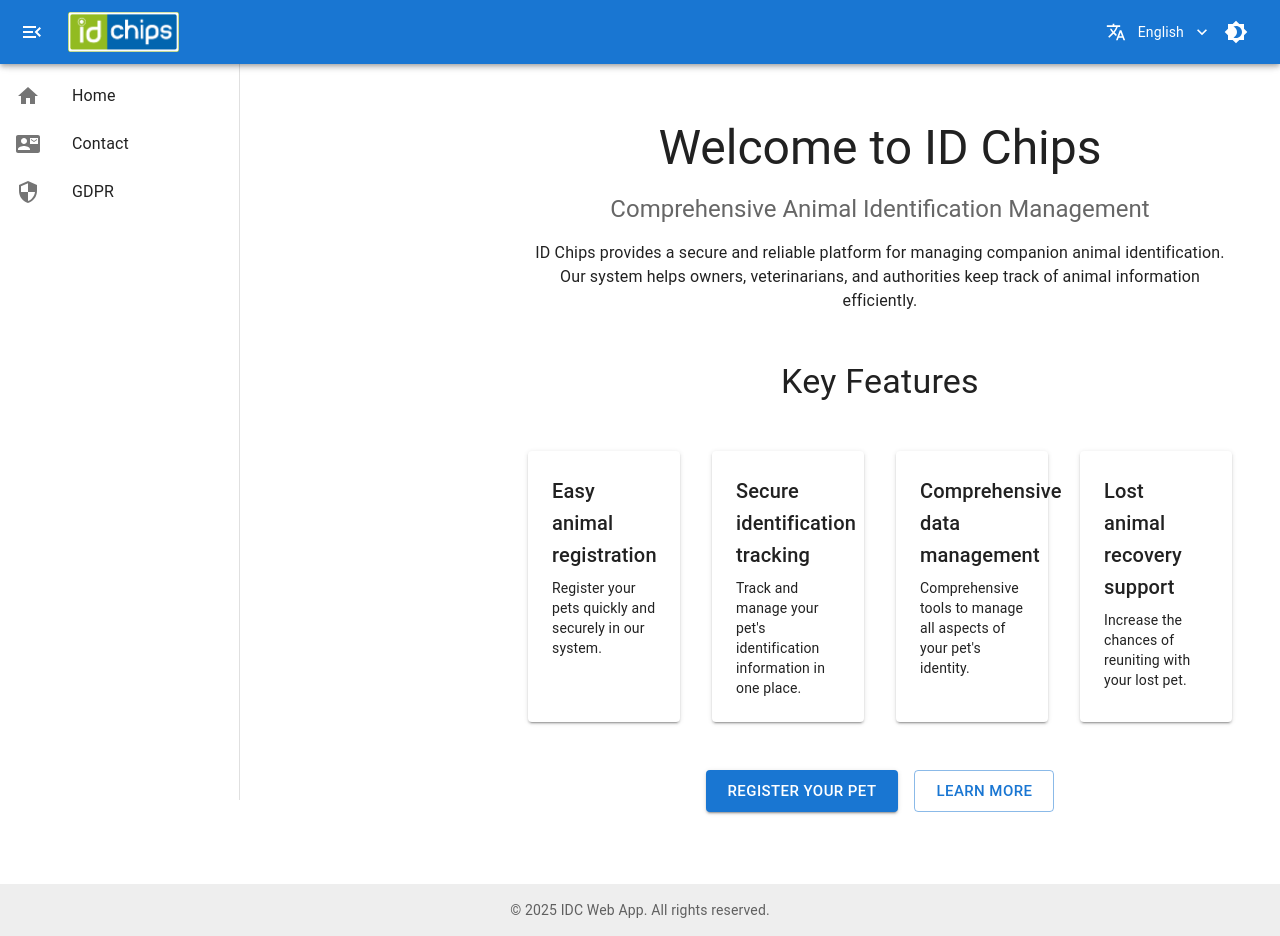
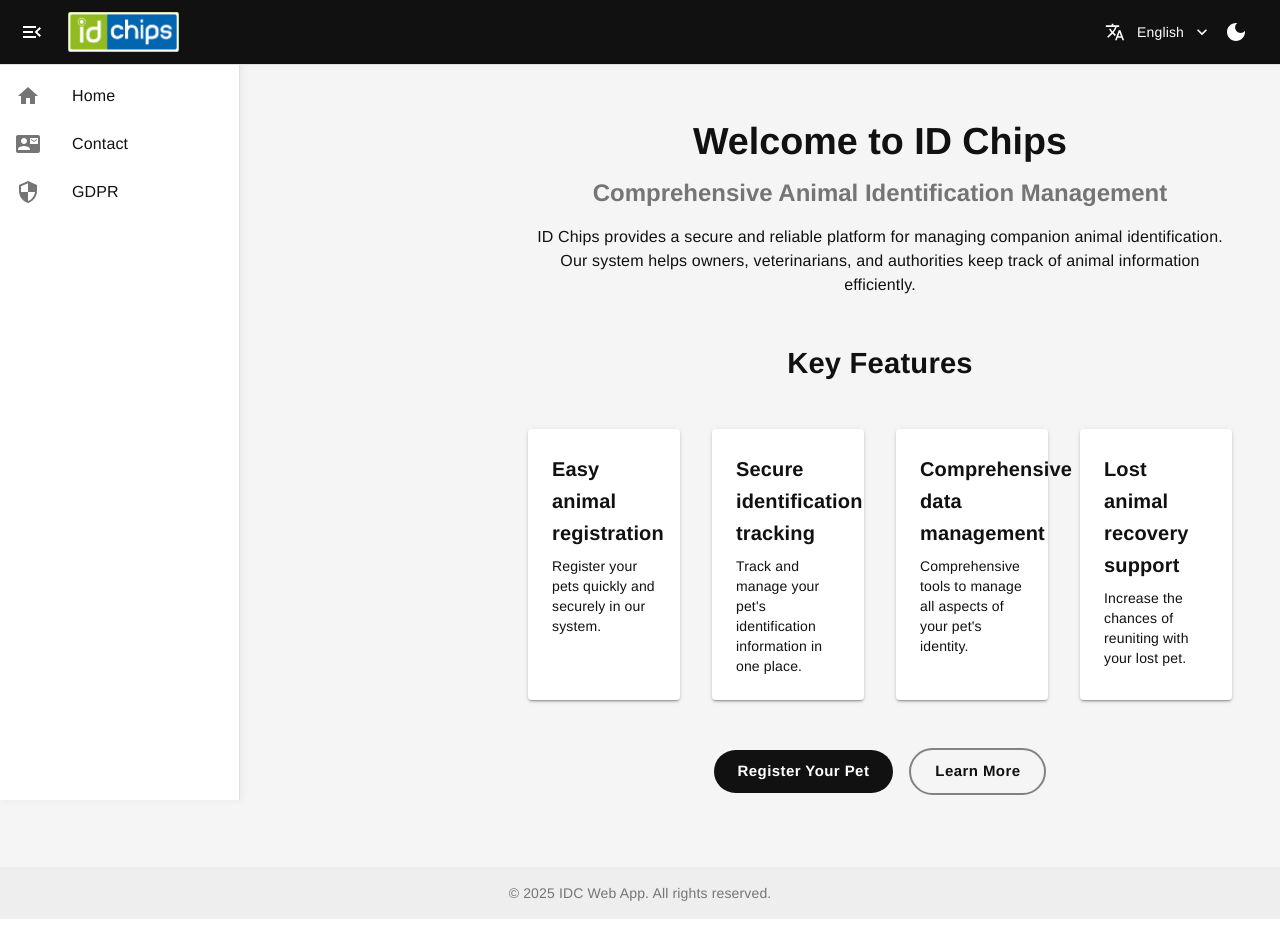
Before and after one commit to mparthoens/idc-sourcegraph, a React (Vite) app in the folder idc-web/: page / in a window 1280 px wide. Built offline with nearby package versions, Linux system fonts and the light colour scheme.

Commit message:
Fix theme application to use Nike-inspired theme

```diff
--- a/idc-web/src/App.tsx
+++ b/idc-web/src/App.tsx
@@ -4,7 +4,7 @@ import MainLayout from './components/layout/MainLayout';
 import Home from './pages/Home';
 import Contact from './pages/Contact';
 import GDPR from './pages/GDPR';
-import ThemeShowcase from './pages/ThemeShowCase';
+import ThemeShowcase from './pages/ThemeShowcase';
 import { ThemeProvider } from './contexts/ThemeContext';
 
 // Import i18n configuration to enable translations
--- a/idc-web/src/components/ThemeToggle.tsx
+++ b/idc-web/src/components/ThemeToggle.tsx
@@ -1,6 +1,7 @@
+// src/ThemeToggle.tsx
 import { IconButton, Tooltip } from '@mui/material';
-import Brightness4Icon from '@mui/icons-material/Brightness4'; // Dark mode icon
-import Brightness7Icon from '@mui/icons-material/Brightness7'; // Light mode icon
+import DarkModeIcon from '@mui/icons-material/DarkMode'; // Better dark mode icon
+import LightModeIcon from '@mui/icons-material/LightMode'; // Better light mode icon
 import { useThemeContext } from '../contexts/ThemeContext';
 import { useTranslation } from 'react-i18next';
 
@@ -29,7 +30,7 @@ const ThemeToggle = () => {
             ? t('theme.switchToDark', 'Switch to dark theme')
             : t('theme.switchToLight', 'Switch to light theme')
         }>
-        {mode === 'light' ? <Brightness4Icon /> : <Brightness7Icon />}
+        {mode === 'light' ? <DarkModeIcon /> : <LightModeIcon />}
       </IconButton>
     </Tooltip>
   );
--- a/idc-web/src/components/layout/TopBar.tsx
+++ b/idc-web/src/components/layout/TopBar.tsx
@@ -43,6 +43,7 @@ const Topbar = ({
   return (
     <AppBar
       position='fixed'
+      color='primary' // Explicitly set to use primary color
       sx={{ zIndex: (theme) => theme.zIndex.drawer + 1 }}>
       <Toolbar>
         {/* Mobile menu toggle button - only visible on mobile */}
--- a/idc-web/src/contexts/ThemeContext.tsx
+++ b/idc-web/src/contexts/ThemeContext.tsx
@@ -1,3 +1,4 @@
+// src/contexts/ThemeContext.tsx
 import React, {
   createContext,
   useState,
@@ -5,11 +6,9 @@ import React, {
   useMemo,
   useContext,
 } from 'react';
-import {
-  ThemeProvider as MuiThemeProvider,
-  createTheme,
-} from '@mui/material/styles';
+import { ThemeProvider as MuiThemeProvider } from '@mui/material/styles';
 import { PaletteMode } from '@mui/material';
+import { createAppTheme } from '../theme/theme'; // Import your custom theme
 
 // Define the context type
 type ThemeContextType = {
@@ -51,16 +50,8 @@ export const ThemeProvider: React.FC<{ children: React.ReactNode }> = ({
     });
   };
 
-  // Create the theme based on current mode
-  const theme = useMemo(
-    () =>
-      createTheme({
-        palette: {
-          mode,
-        },
-      }),
-    [mode]
-  );
+  // Create the theme based on current mode using your custom theme function
+  const theme = useMemo(() => createAppTheme(mode), [mode]);
 
   // Create the context value
   const contextValue = useMemo(
--- a/idc-web/src/theme/theme.ts
+++ b/idc-web/src/theme/theme.ts
@@ -1,169 +1,174 @@
 // src/theme/theme.ts
-import { createTheme, responsiveFontSizes } from '@mui/material/styles';
+import { createTheme, responsiveFontSizes, Theme } from '@mui/material/styles';
+import { PaletteMode } from '@mui/material';
+
+// Declare module augmentation for custom palette colors
+declare module '@mui/material/styles' {
+	interface Palette {
+		accent?: Palette['primary'];
+	}
+	interface PaletteOptions {
+		accent?: PaletteOptions['primary'];
+	}
+}
+
+// Declare module augmentation for custom button variant
+declare module '@mui/material/Button' {
+	interface ButtonPropsVariantOverrides {
+		accent: true;
+	}
+}
 
 /**
- * Color palette inspired by Nike.com
- * These colors will be used throughout the application
+ * Creates a theme based on the specified mode (light or dark)
+ * Inspired by Nike.com's design aesthetic
+ *
+ * @param {PaletteMode} mode - The color mode ('light' or 'dark')
+ * @returns {Theme} The configured Material-UI theme
  */
-const colors = {
+export const createAppTheme = (mode: PaletteMode): Theme => {
+	// Create the base theme
+	let theme = createTheme({
+		palette: {
+			mode,
 			primary: {
-		main: '#111111', // Nike's primary black
-		light: '#333333',
-		dark: '#000000',
-		contrastText: '#ffffff',
+				// Nike black
+				main: '#111',
+				light: '#333',
+				dark: '#000',
+				contrastText: '#fff',
 			},
 			secondary: {
-		main: '#f5f5f5', // Light gray
-		light: '#ffffff',
-		dark: '#e0e0e0',
-		contrastText: '#111111',
+				// Nike red/orange
+				main: '#fa5400',
+				light: '#ff7a33',
+				dark: '#c43e00',
+				contrastText: '#fff',
 			},
 			accent: {
-		main: '#fa5400', // Nike's orange accent
-		light: '#ff7d33',
-		dark: '#c43c00',
-		contrastText: '#ffffff',
+				// Nike accent color (sometimes used for CTAs)
+				main: '#fa5400',
+				light: '#ff7a33',
+				dark: '#c43e00',
+				contrastText: '#fff',
+			},
+			background: {
+				default: mode === 'light' ? '#f5f5f5' : '#121212',
+				paper: mode === 'light' ? '#fff' : '#1e1e1e',
+			},
+			text: {
+				primary: mode === 'light' ? '#111' : '#fff',
+				secondary: mode === 'light' ? '#757575' : '#b0b0b0',
+			},
+			error: {
+				main: '#d32f2f',
+			},
+			warning: {
+				main: '#ed6c02',
+			},
+			info: {
+				main: '#0288d1',
 			},
 			success: {
-		main: '#4caf50',
-		light: '#80e27e',
-		dark: '#087f23',
-		contrastText: '#ffffff',
+				main: '#2e7d32',
 			},
-	warning: {
-		main: '#ff9800',
-		light: '#ffc947',
-		dark: '#c66900',
-		contrastText: '#000000',
-	},
-	error: {
-		main: '#f44336',
-		light: '#ff7961',
-		dark: '#ba000d',
-		contrastText: '#ffffff',
-	},
-	info: {
-		main: '#2196f3',
-		light: '#6ec6ff',
-		dark: '#0069c0',
-		contrastText: '#ffffff',
-	},
-	background: {
-		default: '#ffffff',
-		paper: '#f5f5f5',
-	},
-	text: {
-		primary: '#111111',
-		secondary: '#757575',
-		disabled: '#9e9e9e',
-	},
-};
-
-/**
- * Create the base theme with customizations
- * This includes typography, colors, component styles, etc.
- */
-let theme = createTheme({
-	palette: {
-		primary: colors.primary,
-		secondary: colors.secondary,
-		error: colors.error,
-		warning: colors.warning,
-		info: colors.info,
-		success: colors.success,
-		background: colors.background,
-		text: colors.text,
 		},
 		typography: {
 			fontFamily: [
 				'Helvetica Neue',
 				'Arial',
 				'sans-serif',
+				'-apple-system',
+				'BlinkMacSystemFont',
+				'"Segoe UI"',
+				'Roboto',
 			].join(','),
 			h1: {
+				fontWeight: 700,
 				fontSize: '3.5rem',
-			fontWeight: 700,
 				letterSpacing: '-0.01562em',
 			},
 			h2: {
+				fontWeight: 700,
 				fontSize: '2.75rem',
-			fontWeight: 700,
 				letterSpacing: '-0.00833em',
 			},
 			h3: {
+				fontWeight: 600,
 				fontSize: '2.25rem',
-			fontWeight: 600,
 				letterSpacing: '0em',
 			},
 			h4: {
+				fontWeight: 600,
 				fontSize: '1.75rem',
-			fontWeight: 600,
 				letterSpacing: '0.00735em',
 			},
 			h5: {
+				fontWeight: 600,
 				fontSize: '1.5rem',
-			fontWeight: 500,
 				letterSpacing: '0em',
 			},
 			h6: {
+				fontWeight: 600,
 				fontSize: '1.25rem',
-			fontWeight: 500,
 				letterSpacing: '0.0075em',
 			},
 			subtitle1: {
+				fontWeight: 500,
 				fontSize: '1rem',
-			fontWeight: 400,
 				letterSpacing: '0.00938em',
 			},
 			subtitle2: {
+				fontWeight: 500,
 				fontSize: '0.875rem',
-			fontWeight: 500,
 				letterSpacing: '0.00714em',
 			},
 			body1: {
+				fontWeight: 400,
 				fontSize: '1rem',
-			fontWeight: 400,
 				letterSpacing: '0.00938em',
 			},
 			body2: {
+				fontWeight: 400,
 				fontSize: '0.875rem',
-			fontWeight: 400,
 				letterSpacing: '0.01071em',
 			},
 			button: {
+				fontWeight: 600,
 				fontSize: '0.875rem',
-			fontWeight: 500,
 				letterSpacing: '0.02857em',
 				textTransform: 'none',
 			},
-		caption: {
-			fontSize: '0.75rem',
-			fontWeight: 400,
-			letterSpacing: '0.03333em',
 		},
-		overline: {
-			fontSize: '0.625rem',
-			fontWeight: 400,
-			letterSpacing: '0.08333em',
-			textTransform: 'uppercase',
+		shape: {
+			borderRadius: 4,
+		},
+		components: {
+			MuiButton: {
+				variants: [
+					{
+						props: { variant: 'accent' },
+						style: {
+							color: '#fff',
+							backgroundColor: '#fa5400',
+							'&:hover': {
+								backgroundColor: '#ff7a33',
 							},
 						},
-	shape: {
-		borderRadius: 8,
 					},
-	components: {
-		// Button customizations
-		MuiButton: {
+				],
 				styleOverrides: {
 					root: {
-					borderRadius: 20,
+						borderRadius: 30,
 						padding: '8px 24px',
-					fontWeight: 500,
+						transition: 'all 0.2s ease-in-out',
+						textTransform: 'none',
+						fontWeight: 600,
 					},
 					contained: {
 						boxShadow: 'none',
 						'&:hover': {
-						boxShadow: '0px 2px 4px rgba(0, 0, 0, 0.2)',
+							boxShadow: '0px 2px 4px rgba(0, 0, 0, 0.1)',
 						},
 					},
 					outlined: {
@@ -173,127 +178,93 @@ let theme = createTheme({
 						},
 					},
 				},
-			// Add a custom 'accent' variant
-			variants: [
-				{
-					props: { variant: 'accent' },
-					style: {
-						backgroundColor: colors.accent.main,
-						color: colors.accent.contrastText,
-						'&:hover': {
-							backgroundColor: colors.accent.dark,
 			},
-					},
-				},
-			],
-		},
-		// Card customizations
 			MuiCard: {
 				styleOverrides: {
 					root: {
-					borderRadius: 12,
-					boxShadow: '0px 4px 12px rgba(0, 0, 0, 0.05)',
-				},
-			},
-		},
-		// AppBar customizations
-		MuiAppBar: {
-			styleOverrides: {
-				root: {
-					boxShadow: '0px 2px 4px rgba(0, 0, 0, 0.05)',
-				},
-			},
-		},
-		// Drawer customizations
-		MuiDrawer: {
-			styleOverrides: {
-				paper: {
-					backgroundColor: colors.primary.main,
-					color: colors.primary.contrastText,
-				},
-			},
-		},
-		// ListItemButton customizations for the sidebar
-		MuiListItemButton: {
-			styleOverrides: {
-				root: {
-					'&.Mui-selected': {
-						backgroundColor: 'rgba(255, 255, 255, 0.1)',
+						boxShadow: mode === 'light'
+							? '0px 2px 8px rgba(0, 0, 0, 0.05)'
+							: '0px 2px 8px rgba(0, 0, 0, 0.2)',
+						borderRadius: 8,
+						transition: 'transform 0.2s ease-in-out, box-shadow 0.2s ease-in-out',
 						'&:hover': {
-							backgroundColor: 'rgba(255, 255, 255, 0.2)',
-						},
-					},
-					'&:hover': {
-						backgroundColor: 'rgba(255, 255, 255, 0.05)',
+							transform: 'translateY(-4px)',
+							boxShadow: mode === 'light'
+								? '0px 4px 12px rgba(0, 0, 0, 0.1)'
+								: '0px 4px 12px rgba(0, 0, 0, 0.3)',
 						},
 					},
 				},
 			},
-		// ListItemIcon customizations for the sidebar
-		MuiListItemIcon: {
+			MuiAppBar: {
 				styleOverrides: {
 					root: {
-					color: colors.primary.contrastText,
+						boxShadow: 'none',
+						borderBottom: mode === 'light'
+							? '1px solid #e0e0e0'
+							: '1px solid #333',
 					},
 				},
 			},
-		// ListItemText customizations for the sidebar
-		MuiListItemText: {
+			MuiDrawer: {
 				styleOverrides: {
-				primary: {
-					color: colors.primary.contrastText,
+					paper: {
+						borderRight: 'none',
+						boxShadow: mode === 'light'
+							? '2px 0px 8px rgba(0, 0, 0, 0.05)'
+							: '2px 0px 8px rgba(0, 0, 0, 0.2)',
 					},
 				},
 			},
-		// TextField customizations
 			MuiTextField: {
 				styleOverrides: {
 					root: {
 						'& .MuiOutlinedInput-root': {
 							borderRadius: 8,
+							'& fieldset': {
+								borderWidth: 1,
+								borderColor: mode === 'light' ? '#e0e0e0' : '#444',
+							},
+							'&:hover fieldset': {
+								borderColor: mode === 'light' ? '#bdbdbd' : '#666',
+							},
+							'&.Mui-focused fieldset': {
+								borderWidth: 2,
 							},
 						},
 					},
 				},
-		// Chip customizations
+			},
 			MuiChip: {
 				styleOverrides: {
 					root: {
 						borderRadius: 16,
+						fontWeight: 500,
+					},
+				},
+			},
+			MuiTab: {
+				styleOverrides: {
+					root: {
+						textTransform: 'none',
+						fontWeight: 600,
+						minWidth: 100,
+					},
+				},
+			},
+			MuiTableCell: {
+				styleOverrides: {
+					head: {
+						fontWeight: 600,
+						backgroundColor: mode === 'light' ? '#f5f5f5' : '#333',
 					},
 				},
 			},
 		},
 	});
 
-// Apply responsive font sizes to make typography responsive
+	// Make typography responsive
 	theme = responsiveFontSizes(theme);
 
-/**
- * Type declarations for custom theme properties
- * This allows TypeScript to recognize our custom theme additions
- */
-declare module '@mui/material/styles' {
-	interface Palette {
-		accent: Palette['primary'];
-	}
-	interface PaletteOptions {
-		accent?: PaletteOptions['primary'];
-	}
-
-	interface TypographyVariants {
-		poster: React.CSSProperties;
-	}
-	interface TypographyVariantsOptions {
-		poster?: React.CSSProperties;
-	}
-}
-
-// Update the Button's props to include 'accent' variant
-declare module '@mui/material/Button' {
-	interface ButtonPropsVariantOverrides {
-		accent: true;
-	}
-}
-
-export default theme;
+	return theme;
+};
```
Lines whose indentation alone changed are shown as unchanged.
